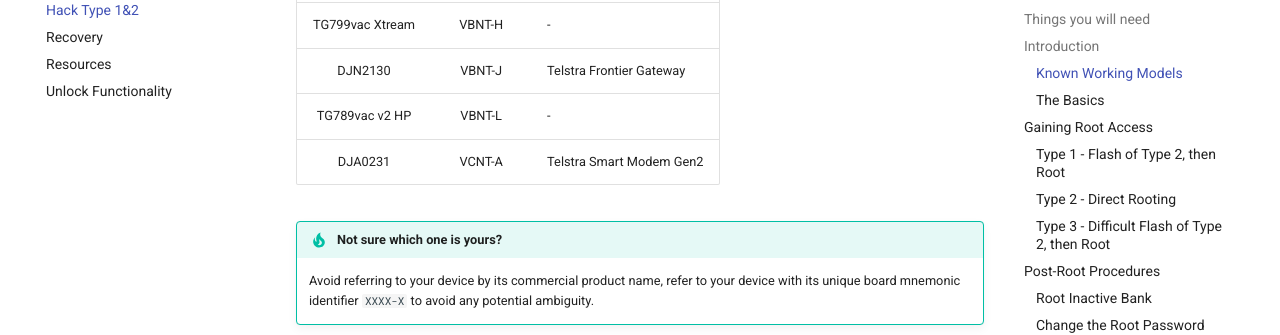
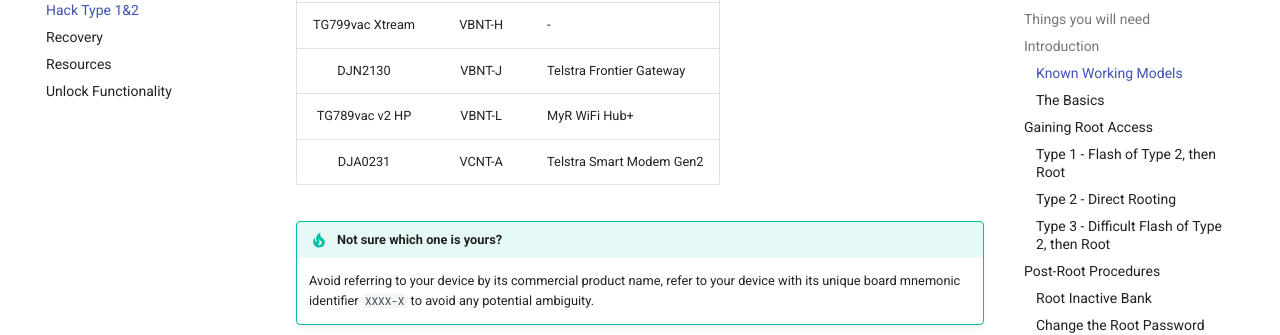
Before and after one commit to hack-technicolor/hack-technicolor, an MkDocs documentation site: the page built from docs/Hack Type 1&2.md, in a window 1280 px wide and 900 px high, scrolled down 1470 px. Shown: the part 152-487 px from the top of the window. Built offline with MkDocs 1.6.1 and Material for MkDocs 9.7.7, drawn with Linux system fonts in a browser that asks for light colours; comment, search, counter and statistics services are not loaded.

Commit message:
Add tg789vac v2 hp prod name

```diff
--- a/docs/Hack Type 1&2.md
+++ b/docs/Hack Type 1&2.md
@@ -37,7 +37,7 @@
  | TG789vac v3     | VBNT-1   | -
  | TG799vac Xtream | VBNT-H   | -
  | DJN2130         | VBNT-J   | Telstra Frontier Gateway
- | TG789vac v2 HP  | VBNT-L   | -
+ | TG789vac v2 HP  | VBNT-L   | MyR WiFi Hub+
  | DJA0231         | VCNT-A   | Telstra Smart Modem Gen2
 
 !!! tip "Not sure which one is yours?"
```
